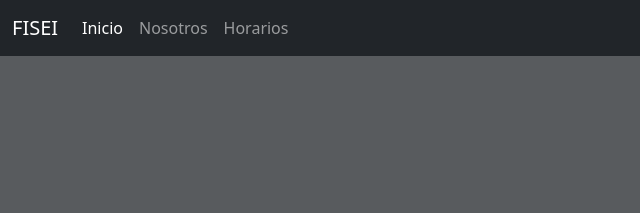
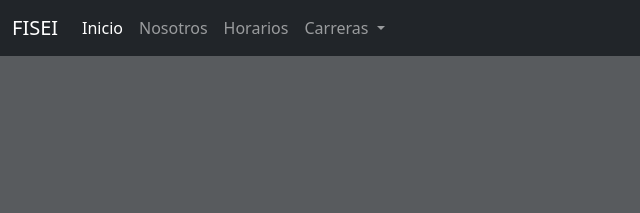
Before and after one commit to josephch28/fisei, a plain HTML site: page index.html in a window 1280 px wide. Shown: the top 213 px of the page, 0-640 px from the left. Drawn offline with Linux system fonts and the light colour scheme.

Commit message:
Se agrego el menu desplegable de carreras

```diff
--- a/index.html
+++ b/index.html
@@ -211,6 +211,23 @@
               </li>
               <li class="nav-item"><a class="nav-link" href="nosotros.html">Nosotros</a></li>
               <li class="nav-item"><a class="nav-link" href="#">Horarios</a></li>
+              <li class="nav-item dropdown">
+            <a
+              class="nav-link dropdown-toggle"
+              href="#"
+              id="carrerasDropdown"
+              role="button"
+              data-bs-toggle="dropdown"
+              aria-expanded="false"
+            >
+              Carreras
+            </a>
+            <ul class="dropdown-menu" aria-labelledby="carrerasDropdown">
+              <li><a class="dropdown-item" href="software.html">Software</a></li>
+              <li><a class="dropdown-item" href="industrial.html">Industrial</a></li>
+              <li><a class="dropdown-item" href="robotica.html">Robótica</a></li>
+            </ul>
+          </li>
             </ul>
             <form class="d-flex" role="search">
               <input
```
